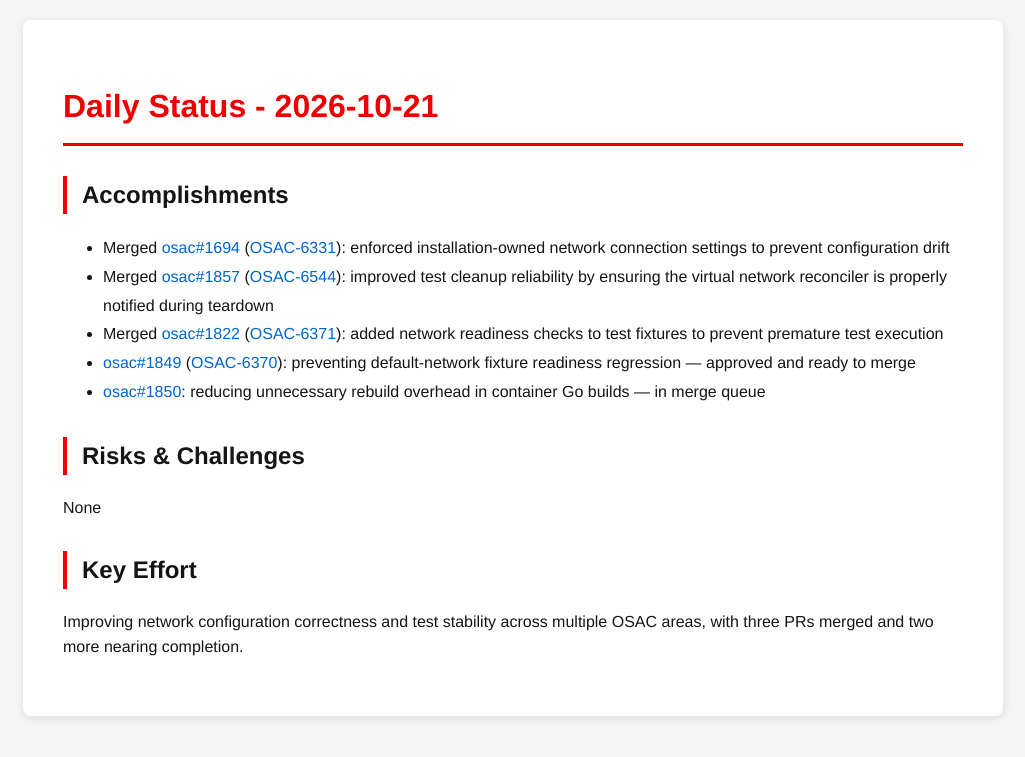
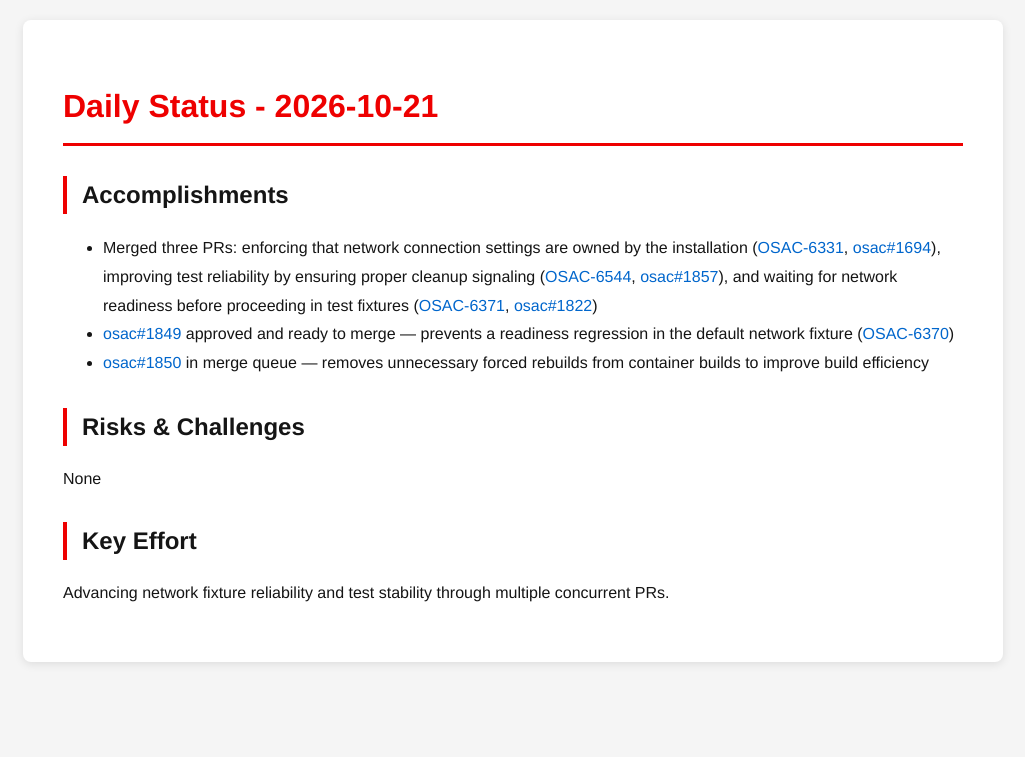
Before and after one commit to tzvatot/daily-status, a Jekyll site: the page built from 2026-10-21.md, in a window 1280 px wide. Shown: the top 757 px of the page, without its empty margins (127-1152 px from the left). Built offline with Jekyll 4.4.1, drawn with Linux system fonts in a browser that asks for light colours.

Commit message:
Daily status update - 2026-10-21

```diff
--- a/2026-10-21.md
+++ b/2026-10-21.md
@@ -7,14 +7,12 @@ date: 2026-10-21
 # Daily Status - 2026-10-21
 
 ## Accomplishments
-- Merged [osac#1694](https://github.com/osac-project/osac/pull/1694) ([OSAC-6331](https://redhat.atlassian.net/browse/OSAC-6331)): enforced installation-owned network connection settings to prevent configuration drift
-- Merged [osac#1857](https://github.com/osac-project/osac/pull/1857) ([OSAC-6544](https://redhat.atlassian.net/browse/OSAC-6544)): improved test cleanup reliability by ensuring the virtual network reconciler is properly notified during teardown
-- Merged [osac#1822](https://github.com/osac-project/osac/pull/1822) ([OSAC-6371](https://redhat.atlassian.net/browse/OSAC-6371)): added network readiness checks to test fixtures to prevent premature test execution
-- [osac#1849](https://github.com/osac-project/osac/pull/1849) ([OSAC-6370](https://redhat.atlassian.net/browse/OSAC-6370)): preventing default-network fixture readiness regression — approved and ready to merge
-- [osac#1850](https://github.com/osac-project/osac/pull/1850): reducing unnecessary rebuild overhead in container Go builds — in merge queue
+- Merged three PRs: enforcing that network connection settings are owned by the installation ([OSAC-6331](https://redhat.atlassian.net/browse/OSAC-6331), [osac#1694](https://github.com/osac-project/osac/pull/1694)), improving test reliability by ensuring proper cleanup signaling ([OSAC-6544](https://redhat.atlassian.net/browse/OSAC-6544), [osac#1857](https://github.com/osac-project/osac/pull/1857)), and waiting for network readiness before proceeding in test fixtures ([OSAC-6371](https://redhat.atlassian.net/browse/OSAC-6371), [osac#1822](https://github.com/osac-project/osac/pull/1822))
+- [osac#1849](https://github.com/osac-project/osac/pull/1849) approved and ready to merge — prevents a readiness regression in the default network fixture ([OSAC-6370](https://redhat.atlassian.net/browse/OSAC-6370))
+- [osac#1850](https://github.com/osac-project/osac/pull/1850) in merge queue — removes unnecessary forced rebuilds from container builds to improve build efficiency
 
 ## Risks & Challenges
 None
 
 ## Key Effort
-Improving network configuration correctness and test stability across multiple OSAC areas, with three PRs merged and two more nearing completion.
+Advancing network fixture reliability and test stability through multiple concurrent PRs.
```
